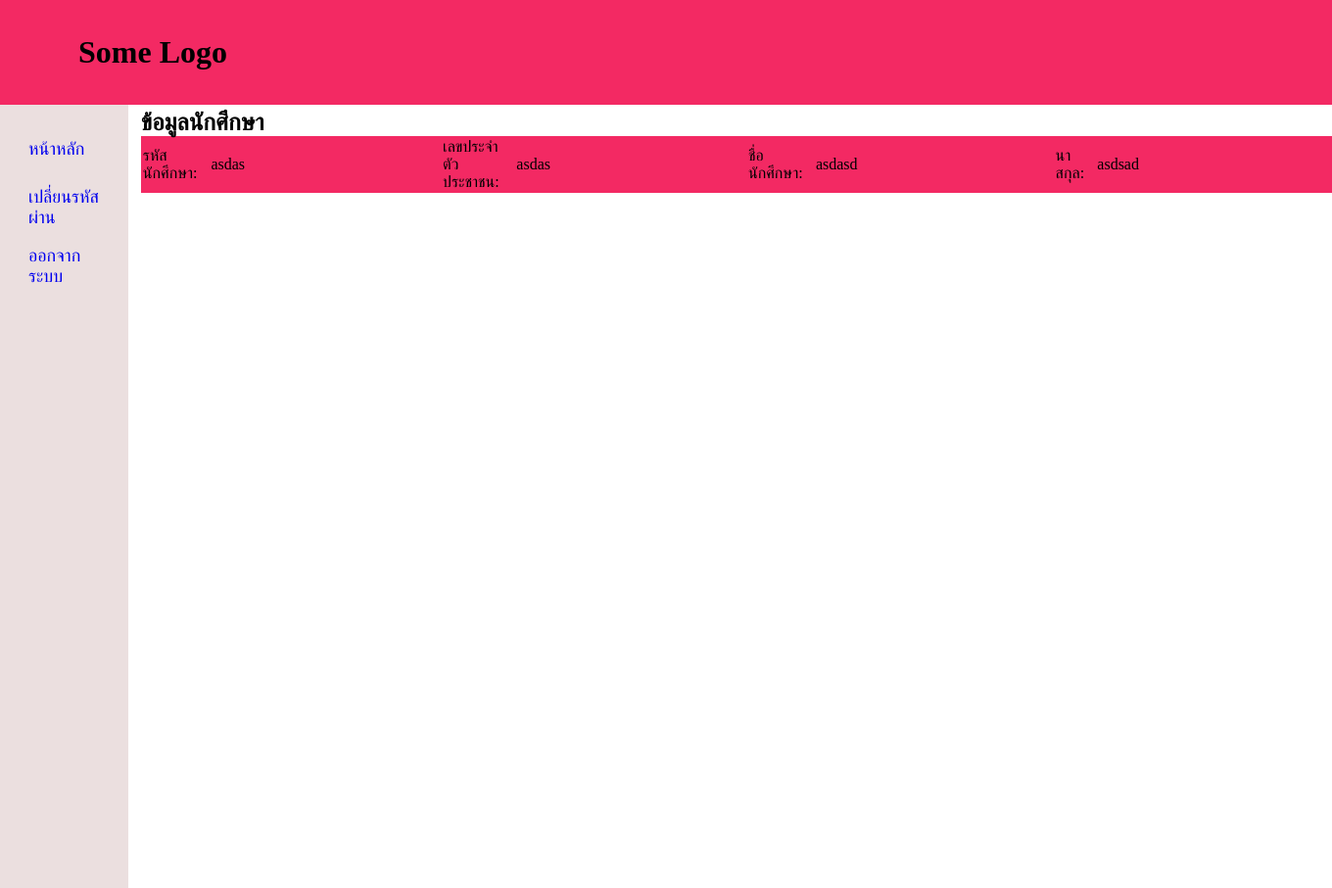
After one commit to KunComNaKub/Project, a PHP site: page /student/stdHome.html in a window 1360 px wide. The commit adds this page. Shown: the whole page at 98% size. Run offline with PHP 8.4, Linux system fonts and the light colour scheme.

Commit message:
update 6/9

```diff
--- a/login.php
+++ b/login.php
@@ -25,7 +25,7 @@
                     break;
                 case "student":
                     $_SESSION['student_name_login'] = $id;
-                    Header('Location: index.html');
+                    Header('Location: student/stdHome.php');
                     break;
                 default:
                     echo"<script>alert('สถานะถูกแก้ไข');</script>";
--- /dev/null
+++ b/student/stdHome.html
@@ -0,0 +1,73 @@
+<?php
+session_start();
+require 'checkStd.php';
+require '../connect.php';
+?>
+<!DOCTYPE html>
+<html>
+    <head>
+        <meta charset='utf-8'>
+        <meta http-equiv='X-UA-Compatible' content='IE=edge'>
+        <title>Page Title</title>
+        <meta name='viewport' content='width=device-width, initial-scale=1'>
+        <link rel='stylesheet' type='text/css' media='screen' href='stylestd.css'>
+    </head>
+    <body>
+        <!--web forms-->
+        <header class="header">
+            <div class="logo"><h1>Some Logo</h1></div>
+        </header>
+        <div class="container">
+            <nav class="sidebar">
+                <div class="menu-bar">
+                    <div class="menu">
+                        <ul class="menu-links">
+                            <li class="link">
+                                <a href ="stdHome.php">
+                                    <span class="text nav-text">หน้าหลัก</span>
+                                </a>
+                            </li>
+                            <li class="link">
+                                <a href ="#">
+                                    <span class="text nav-text">เปลี่ยนรหัสผ่าน</span>
+                                </a>
+                            </li>
+                            <li class="link">
+                                <a href ="logout.php">
+                                    <span class="text nav-text">ออกจากระบบ</span>
+                                </a>
+                            </li>
+                        </ul>
+                    </div>
+                </div>
+            </nav>
+            <!--content-->
+            <section class="home">
+                <div class="container-box">
+                    <div class= "head">
+                        <h2>ข้อมูลนักศึกษา</h2>
+                        <div class="box-detail-std">
+                            <form action =" " class="detail-std" method="POST">
+                                <table class="text-detail-std">
+                                    <tbody>
+                                        <tr>
+                                            <td>รหัสนักศึกษา:</td>
+                                            <td class="text-detail-std-td">asdas</td>
+                                            <td>เลขประจำตัวประชาชน:</td>
+                                            <td class="text-detail-std-td">asdas</td>
+                                            <td>ชื่อนักศึกษา:</td>
+                                            <td class="text-detail-std-td">asdasd</td>
+                                            <td>นาสกุล:</td>
+                                            <td class="text-detail-std-td">asdsad</td>
+                                        </tr>
+                                    </tbody>
+                                </table>
+                            </form>
+                        </div>
+                    </div>
+                </div>
+            </section>
+        </div>
+    </body>
+</html>
+<!--พงศกร-->
--- /dev/null
+++ b/student/stylestd.css
@@ -0,0 +1,69 @@
+*{
+    margin: 0;
+    padding: 0;
+    box-sizing: border-box;
+}
+.header{
+    display: flex;
+    align-items: center;
+    justify-content: space-between;
+    background-color: #f32963;
+    padding: 35px 80px;
+
+}
+.container{
+    display: flex;
+}
+.sidebar{
+    top: 0;
+    left: 0;
+    height: 100vh;
+    width: 250px;
+    padding: 10px 14px;
+    background-color: rgba(228, 211, 211, 0.719);
+}
+.sidebar li{
+    height: 50px;
+    margin-top: 10px;
+    display: flex;
+    list-style: none;
+    align-items: center;
+    font-size: 18px;
+}
+.sidebar li a{
+    width: 100%;
+    height: 100%;
+    padding-left: 15px;
+    display: flex;
+    align-items: center;
+    text-decoration: none;
+    border-radius: 5px;
+}
+.menu-bar{
+    width: 100%;
+}
+.sidebar li a:hover{
+    background-color: #f32963;
+}
+.home{
+    display: flex;
+    justify-content: flex-start;
+    flex-flow: column;
+    flex-direction: column;
+    height: 100vh;
+    width: 100%;
+}
+.head {
+    padding-left: 8px;
+    margin: 5px;
+    width: 100%;
+    height: 100%;
+}
+.text-detail-std{
+    background-color: #f32963;
+}
+.text-detail-std .text-detail-std-td{
+ padding-right: 200px;
+ padding-left: 10px;
+}
+/*พงศกร*/
```
Also changed, not shown: student/checkStd.php (added, +8 -0 lines), student/logout.php (added, +9 -0 lines), student/stdHome.php (deleted).
